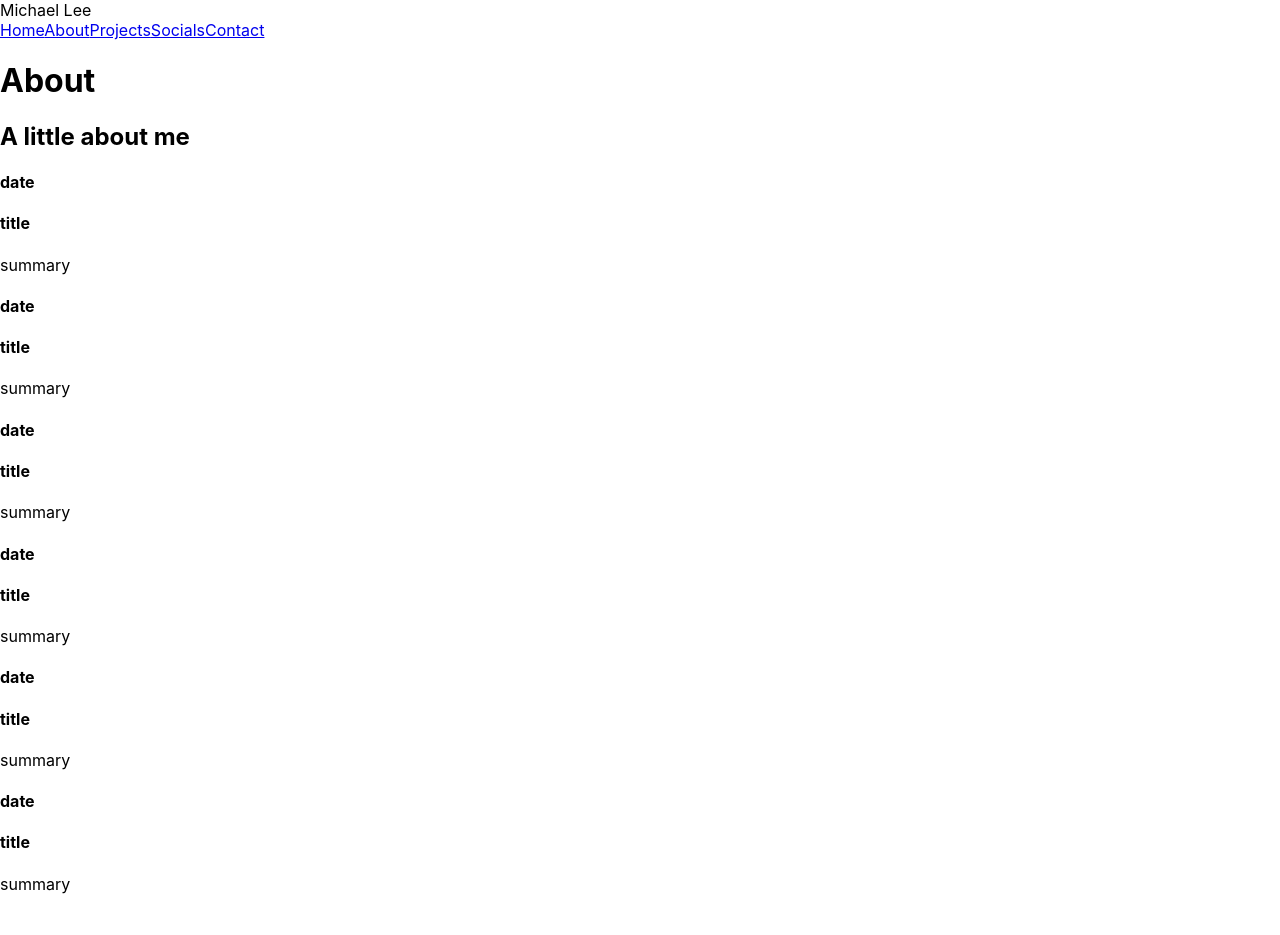
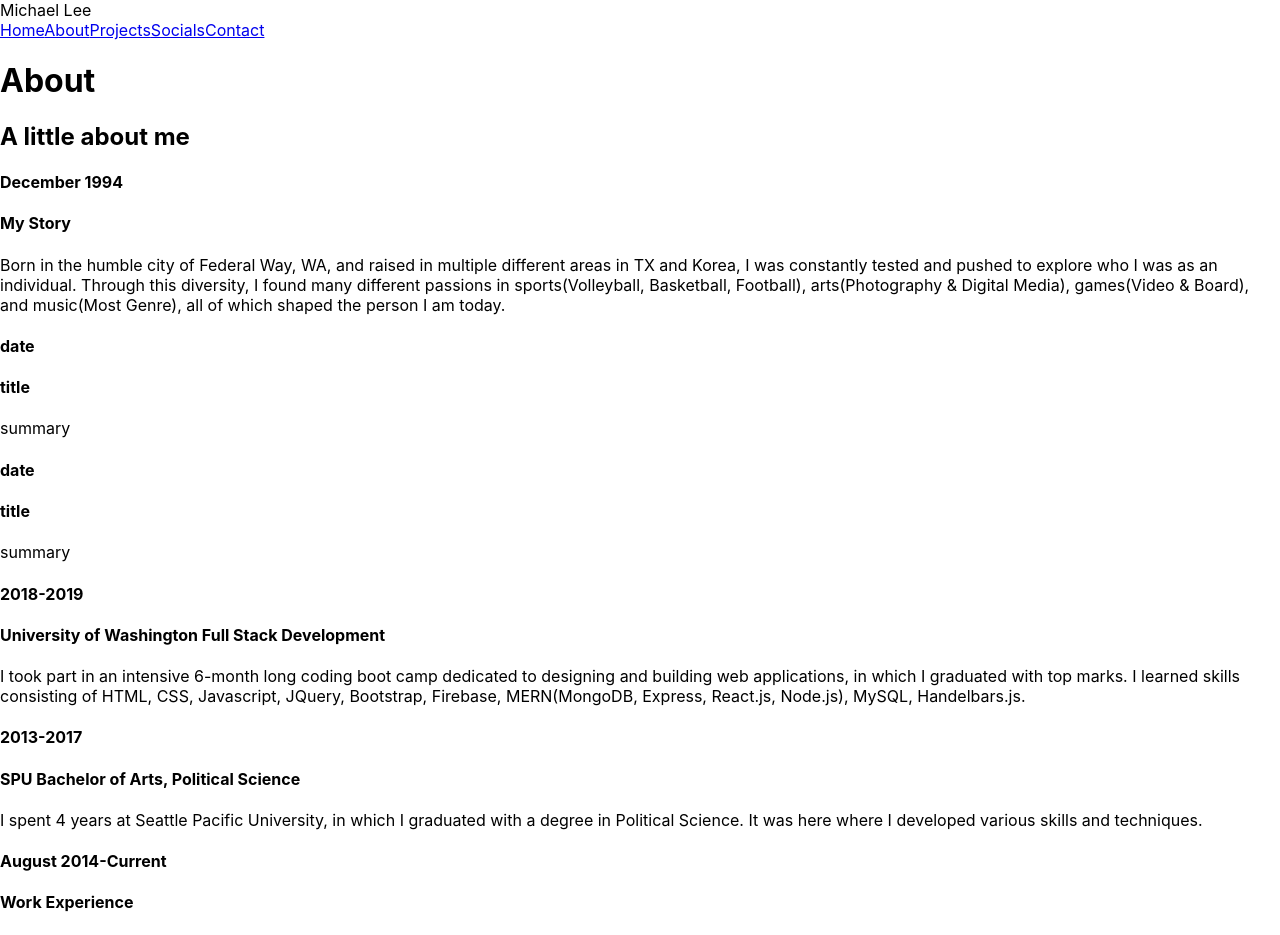
Before and after one commit to Michael-Lee-1994/portfolio, a React (Create React App) app: page /about in a window 1280 px wide. Shown: the top 935 px of the page. Before the commit the page ends 910 px from the top, so only its background shows below. Built offline with nearby package versions, Linux system fonts and the light colour scheme.

Commit message:
added about bio infomation

```diff
--- a/src/components/About.js
+++ b/src/components/About.js
@@ -14,12 +14,13 @@ class About extends Component {
 
                 <div>
                     <div>
-                        <h4>date</h4>
-                        <h4>title</h4>
+                        <h4>December 1994</h4>
+                        <h4>My Story</h4>
                     </div>
                     <div>
                         <p>
-                            summary
+                        Born in the humble city of Federal Way, WA, and raised in multiple different
+                        areas in TX and Korea, I was constantly tested and pushed to explore who I was as an individual. Through this diversity, I found many different passions in sports(Volleyball, Basketball, Football), arts(Photography & Digital Media), games(Video & Board), and music(Most Genre), all of which shaped the person I am today.
                         </p>
                     </div>
                 </div>
@@ -50,36 +51,36 @@ class About extends Component {
 
                 <div>
                      <div>
-                        <h4>date</h4>
-                        <h4>title</h4>
+                        <h4>2018-2019</h4>
+                        <h4>University of Washington Full Stack Development</h4>
                     </div>
                     <div>
                         <p>
-                            summary
+                        I took part in an intensive 6-month long coding boot camp dedicated to designing and building web applications, in which I graduated with top marks. I learned skills consisting of HTML, CSS, Javascript, JQuery, Bootstrap, Firebase, MERN(MongoDB, Express, React.js, Node.js), MySQL, Handelbars.js.
                         </p>
                     </div>
                 </div>
 
                 <div>
                      <div>
-                        <h4>date</h4>
-                        <h4>title</h4>
+                        <h4>2013-2017</h4>
+                        <h4>SPU Bachelor of Arts, Political Science</h4>
                     </div>
                     <div>
                         <p>
-                            summary
+                        I spent 4 years at Seattle Pacific University, in which I graduated with a degree in Political Science. It was here where I developed various skills and techniques.
                         </p>
                     </div>
                 </div>
 
                 <div>
                      <div>
-                        <h4>date</h4>
-                        <h4>title</h4>
+                        <h4>August 2014-Current</h4>
+                        <h4>Work Experience</h4>
                     </div>
                     <div>
                         <p>
-                            summary
+                        I started my first job over the summer of 2014 as a footwear salesman at Sports Authority. And since then I've worked many different jobs in various different fields, such as a Urology Lab assistant, a Volleyball Supervisor, a hospital volunteer, and youths sports coach.
                         </p>
                     </div>
                 </div>
```
